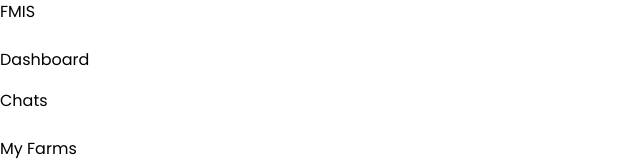
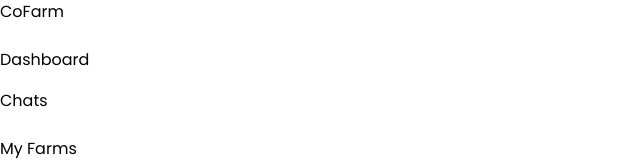
Before and after one commit to BeniSamuel/CoFarm, a React (Vite) app: page /farms in a window 1280 px wide. Shown: the top 161 px of the page, without its empty margins (0-640 px from the left). Built offline with nearby package versions, Linux system fonts and the light colour scheme; no server answers.

Commit message:
Change to CoFarm

```diff
--- a/src/Components/Dashnav/Dashnav.jsx
+++ b/src/Components/Dashnav/Dashnav.jsx
@@ -19,7 +19,7 @@ const Dashnav = () => {
 
   return (
     <div className="bg-[#184B05] flex flex-col w-1/6 h-[100vh] items-center py-4 gap-20">
-      <div className="text-white font-bold text-sm">FMIS</div>
+      <div className="text-white font-bold text-sm">CoFarm</div>
       <div className="h-5/6 flex flex-col items-center justify-between">
         <ul className="flex flex-col gap-6">
           <li
```
